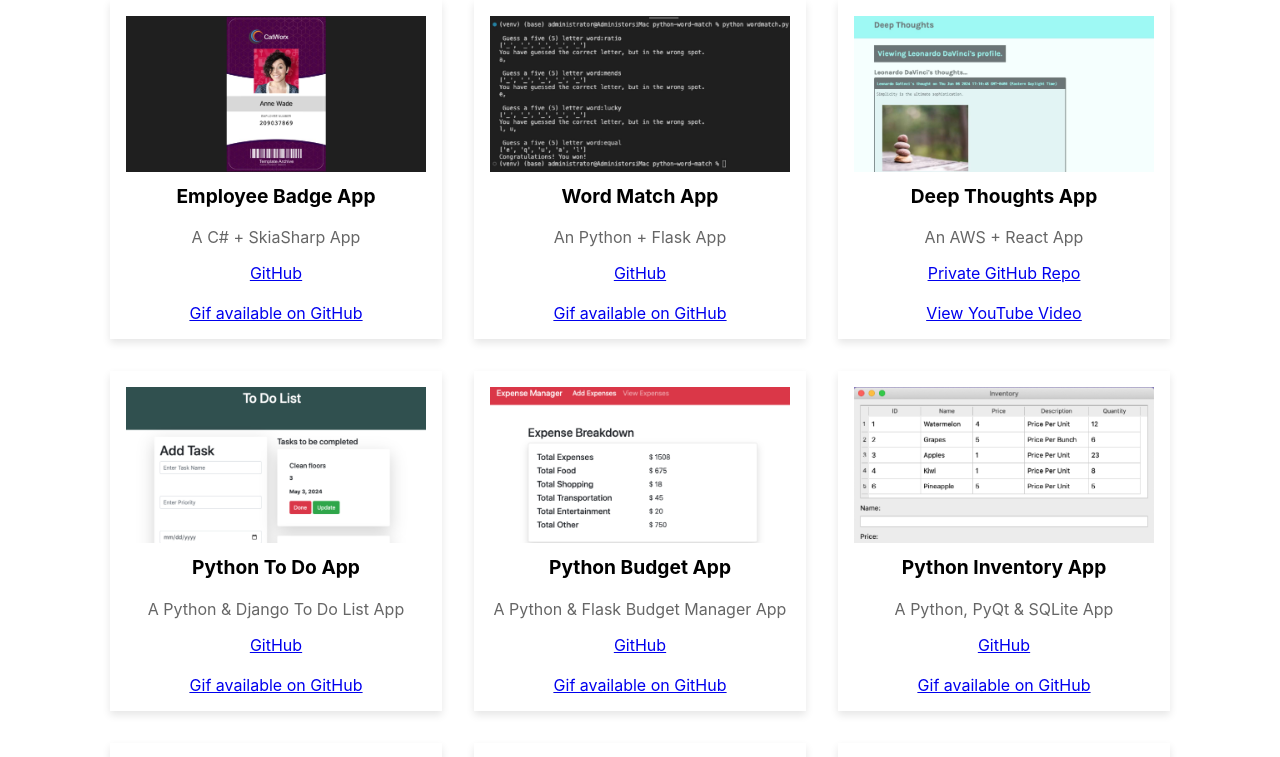
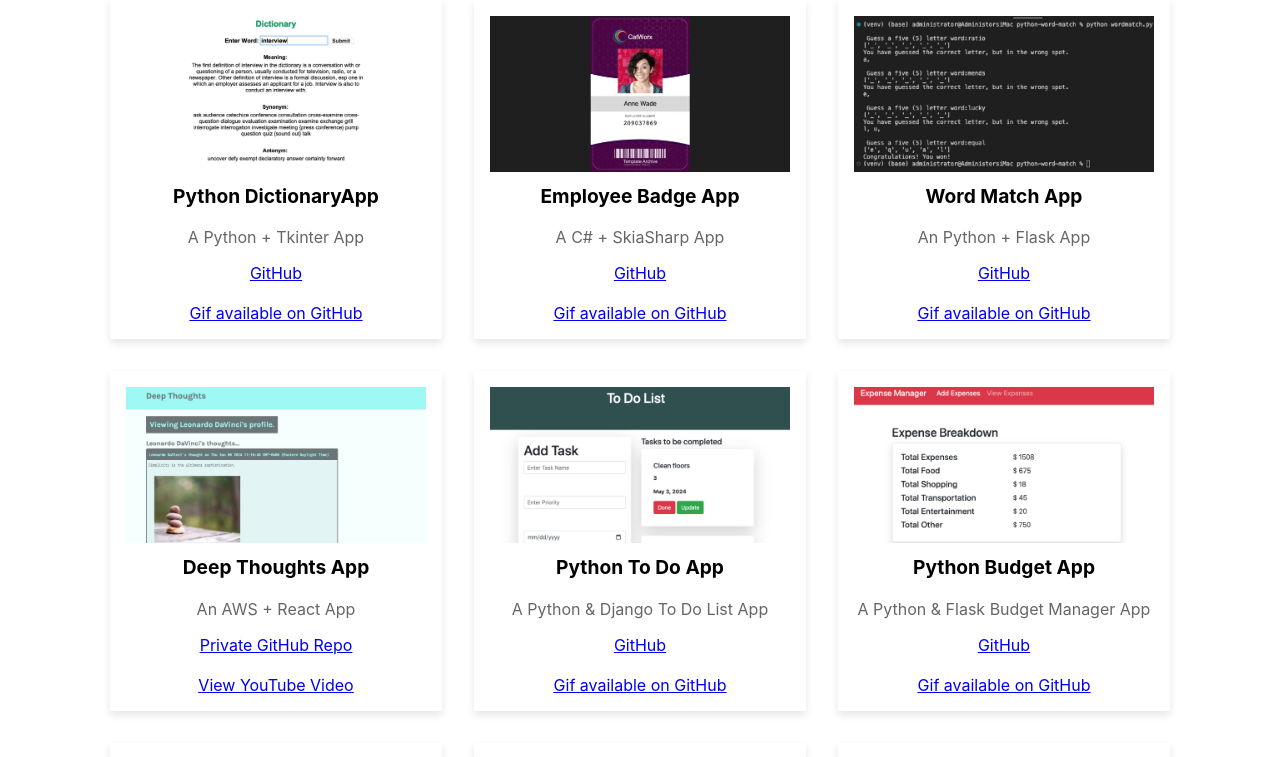
Before and after one commit to jenstem/react-portfolio, a React (Create React App) app: page / in a window 1280 px wide. Shown: the part 962-1719 px from the top of the page. Built offline with nearby package versions, Linux system fonts and the light colour scheme.

Commit message:
Add python dictionary app to projects page

```diff
--- a/src/Pages/projects.js
+++ b/src/Pages/projects.js
@@ -41,9 +41,11 @@ import Tasks from '../assets/app-images/to-do-app.jpg';
 import Thoughts from '../assets/app-images/deep-thoughts.jpg';
 import WordMatch from '../assets/app-images/wordmatch.jpg';
 import CatWorx from '../assets/app-images/catworx.jpg';
+import Dictionary from '../assets/app-images/dictionary-app.jpg';
 
 const projectData = [
 
+    { title: 'Python DictionaryApp', description: 'A Python + Tkinter App', imageUrl: Dictionary, url: <a href="https://github.com/jenstem/python-dictionary">GitHub</a>, site: <a href="https://github.com/jenstem/python-dictionary">Gif available on GitHub</a> },
     { title: 'Employee Badge App', description: 'A C# + SkiaSharp App', imageUrl: CatWorx, url: <a href="https://github.com/jenstem/CatWorx">GitHub</a>, site: <a href="https://github.com/jenstem/CatWorx">Gif available on GitHub</a> },
     { title: 'Word Match App', description: 'An Python + Flask App', imageUrl: WordMatch, url: <a href="https://github.com/jenstem/python-word-match">GitHub</a>, site: <a href="https://github.com/jenstem/python-word-match">Gif available on GitHub</a> },
     { title: 'Deep Thoughts App', description: 'An AWS + React App', imageUrl: Thoughts, url: <a href="https://github.com/jenstem/aws2">Private GitHub Repo</a>, site: <a href="https://youtu.be/yulIIdO484M">View YouTube Video</a> },
```
